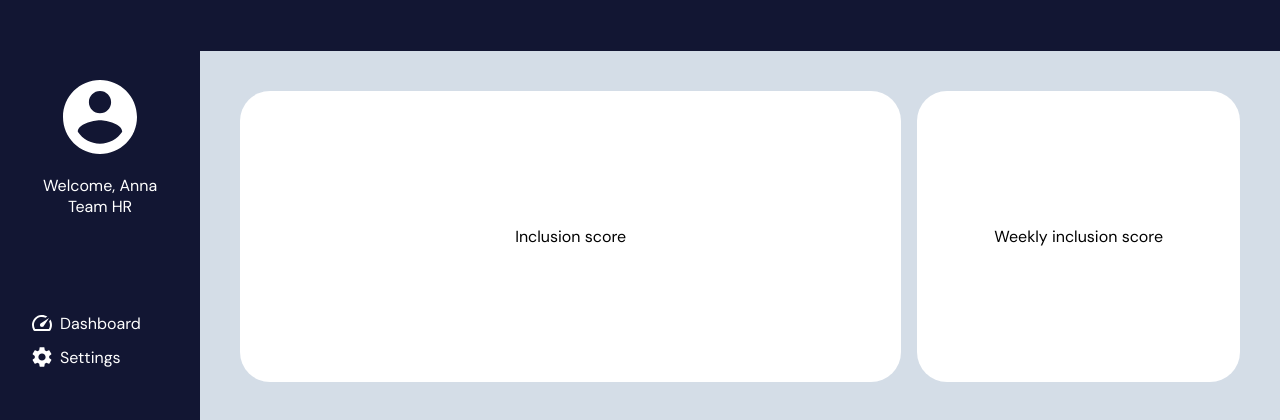
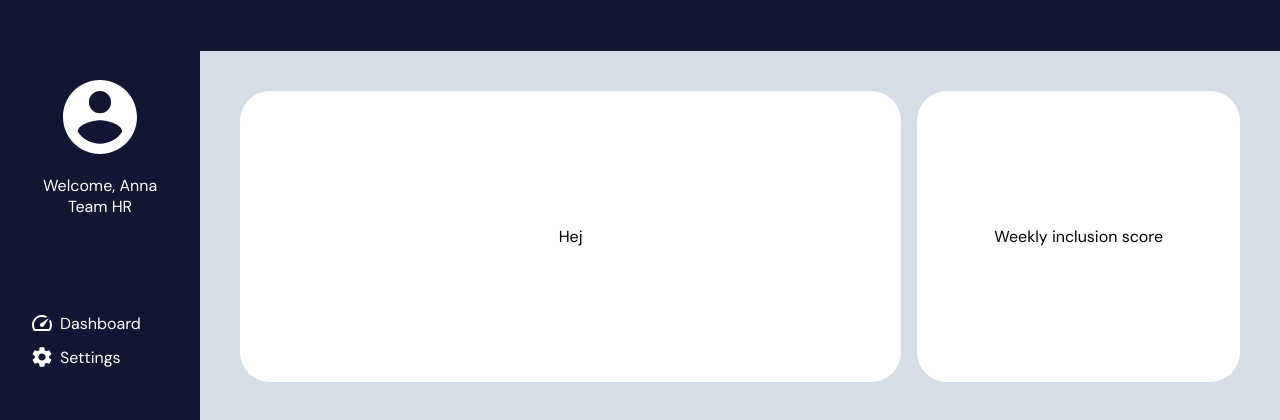
Before and after one commit to JTKsson/jolint-dashboard, a Next.js app: page / in a window 1280 px wide. Shown: the top 420 px of the page. Built offline with nearby package versions, Linux system fonts and the light colour scheme.

Commit message:
Create inclusion-score-card component + add it to Frame

```diff
--- a/src/app/components/Frame/Frame.jsx
+++ b/src/app/components/Frame/Frame.jsx
@@ -1,3 +1,4 @@
+import InclusionScoreCard from '../InclusionScoreCard/InclusionScoreCard'
 import styles from './frame.module.css'
 
 const GridItem = ({ className, children }) => (
@@ -8,7 +9,9 @@ export default function Frame() {
   return (
     <div className={styles.gridContainer}>
       <div className={styles.rowOne}>
-        <GridItem className={styles.frame75}>Inclusion score</GridItem>
+        <GridItem className={styles.frame75}>
+          <InclusionScoreCard />
+        </GridItem>
         <GridItem className={styles.frame25}>Weekly inclusion score</GridItem>
       </div>
 
--- /dev/null
+++ b/src/app/components/InclusionScoreCard/InclusionScoreCard.jsx
@@ -0,0 +1,7 @@
+export default function InclusionScoreCard() {
+  return (
+    <div>
+      <p>Hej</p>
+    </div>
+  )
+}
```
Also changed, not shown: src/app/components/InclusionScoreCard/inclusionScoreCard.module.css (added).
